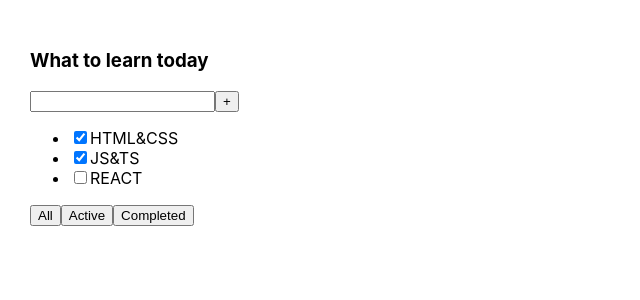
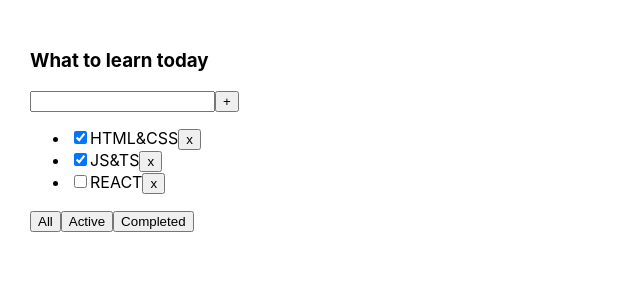
Before and after one commit to OnishchenkoIvan/to-dolist, a React (Create React App) app: page / in a window 1280 px wide. Shown: the top 300 px of the page, without its empty margins (0-640 px from the left). Built offline with nearby package versions, Linux system fonts and the light colour scheme.

Commit message:
to-do list end second lesson

```diff
--- a/src/App.tsx
+++ b/src/App.tsx
@@ -1,23 +1,53 @@
-import React from 'react';
+import React, {useState} from 'react';
 import './App.css';
 import TodoList, {TaskType} from "./TodoList";
 
+export type FilterValuesType = 'all' | 'active' | 'completed';
+
 function App() {
   //BLL:
-  const todoListTitle_1: string = "What to learn today"
-  const tasks_1: Array<TaskType> = [
+  const todoListTitle: string = "What to learn today"
+  const [tasks, setTasks] = useState<Array<TaskType>>([
     {id: 1, title: "HTML&CSS", isDone: true},
     {id: 2, title: "JS&TS", isDone: true},
     {id: 3, title: "REACT", isDone: false},
-    ]
+  ])
+  const [filter, setFilter] = useState<FilterValuesType>('all')
 
+  const removeTask = (taskID: number) => {
+    setTasks(tasks.filter(t => t.id !== taskID))
+  }
+  const changeFilter = (filter: FilterValuesType) => {
+    setFilter(filter)
+  }
+
+  const getTasksForTodoList = () => {
+    switch (filter) {
+      case "active":
+        return tasks.filter(t => !t.isDone)
+      case 'completed':
+        return tasks.filter(t => t.isDone);
+      default:
+        return tasks
+    }
+
+    // let tasksForTodoList = tasks
+    // if (filter === 'active') {
+    //   tasksForTodoList = tasks.filter(t => !t.isDone)
+    // }
+    // if (filter === 'completed') {
+    //   tasksForTodoList = tasks.filter(t => t.isDone)
+    // }
+    // return tasksForTodoList
+  }
   //UI:
 
   return (
     <div className="App">
-      <TodoList title={todoListTitle_1}
-      tasks={tasks_1}
-      />
+      <TodoList title={todoListTitle}
+                tasks={getTasksForTodoList()}
+                removeTask={removeTask}
+                changeFilter={changeFilter}/>
     </div>
   );
 }
--- a/src/TodoList.tsx
+++ b/src/TodoList.tsx
@@ -1,4 +1,5 @@
 import React from 'react';
+import {FilterValuesType} from "./App";
 
 export type TaskType = {
   id: number
@@ -9,6 +10,8 @@
 type TodoListPorpsType = {
   title: string
   tasks: Array<TaskType>
+  removeTask: (taskID: number) => void
+  changeFilter: (filter: FilterValuesType) => void
 }
 
 const TodoList = (props: TodoListPorpsType) => {
@@ -17,6 +20,7 @@
       <li key={task.id}>
         <input type="checkbox" checked={task.isDone}/>
         <span>{task.title}</span>
+        <button onClick={()=>props.removeTask(task.id)}>x</button>
       </li>
     )
   })
@@ -31,9 +35,9 @@
         {tasksItems}
       </ul>
       <div>
-        <button>All</button>
-        <button>Active</button>
-        <button>Completed</button>
+        <button onClick={()=>props.changeFilter('all')}>All</button>
+        <button onClick={()=>props.changeFilter('active')}>Active</button>
+        <button onClick={()=>props.changeFilter("completed")}>Completed</button>
       </div>
     </div>
   );
```
